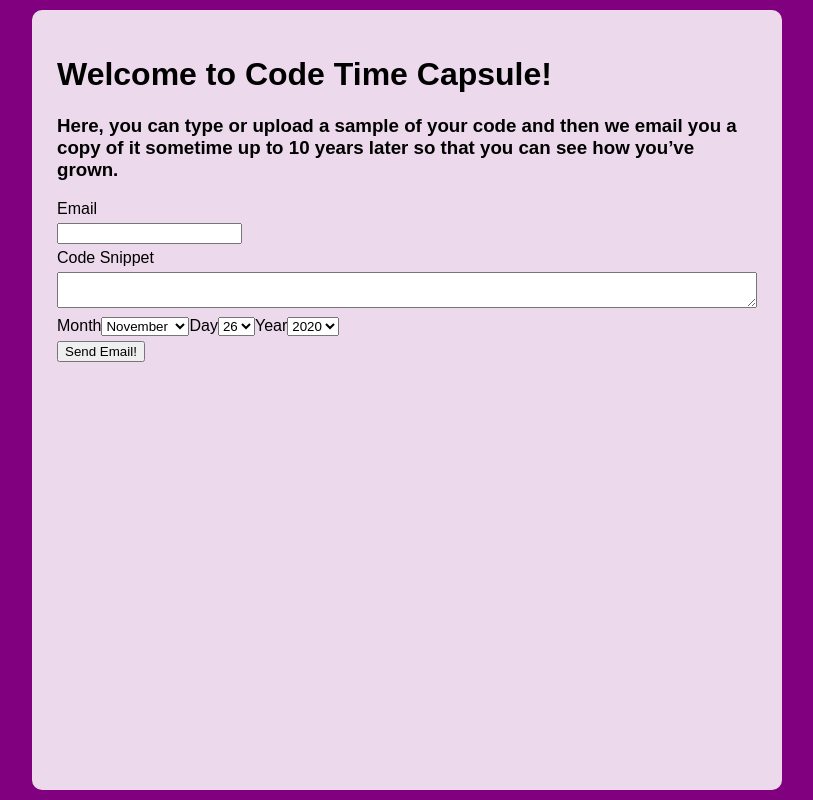
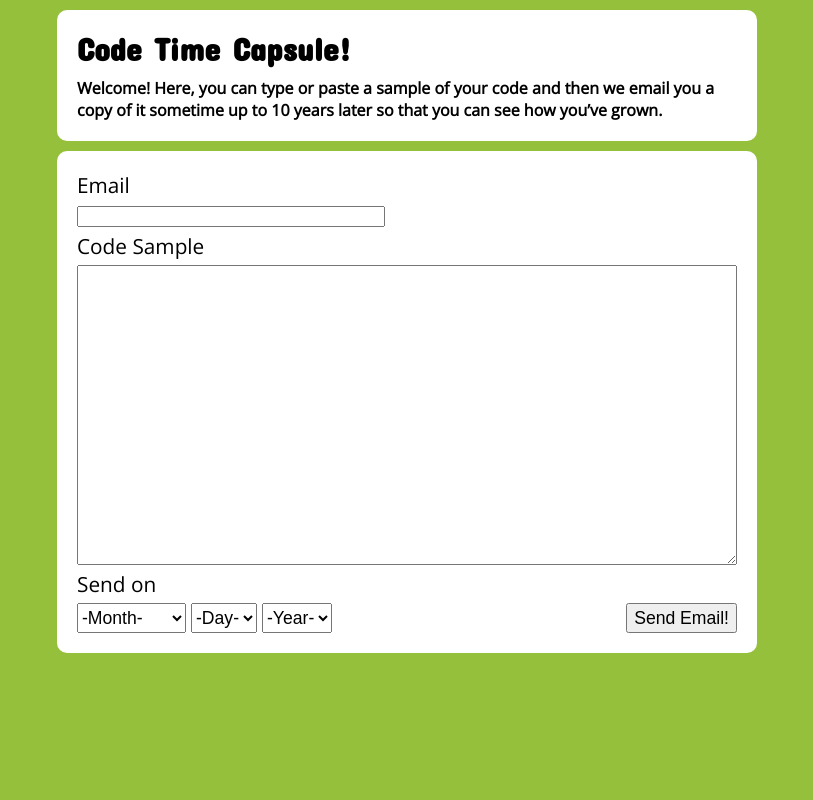
Before and after one commit to LiemKN/project_2_client, a React (Create React App) app: page / in a window 1280 px wide. Shown: the whole page, without its empty margins (233-1046 px from the left). Built offline with nearby package versions, Linux system fonts and the light colour scheme.

Commit message:
UI styling changes

```diff
--- a/public/index.html
+++ b/public/index.html
@@ -1,14 +1,14 @@
 <!DOCTYPE html>
 <html lang="en">
+
 <head>
   <meta charset="utf-8" />
   <link rel="icon" href="%PUBLIC_URL%/favicon.ico" />
+  <link rel="preconnect" href="https://fonts.gstatic.com">
+  <link href="https://fonts.googleapis.com/css2?family=Concert+One&family=Open+Sans&display=swap" rel="stylesheet">
   <meta name="viewport" content="width=device-width, initial-scale=1" />
   <meta name="theme-color" content="#000000" />
-    <meta
-      name="description"
-      content="Web site created using create-react-app"
-    />
+  <meta name="description" content="Web site created using create-react-app" />
   <link rel="apple-touch-icon" href="%PUBLIC_URL%/logo192.png" />
   <!--
       manifest.json provides metadata used when your web app is installed on a
@@ -26,6 +26,7 @@
     -->
   <title>React App</title>
 </head>
+
 <body>
   <noscript>You need to enable JavaScript to run this app.</noscript>
   <div id="root"></div>
@@ -40,4 +41,5 @@
       To create a production bundle, use `npm run build` or `yarn build`.
     -->
 </body>
+
 </html>
--- a/src/App.css
+++ b/src/App.css
@@ -1,5 +1,8 @@
-.emailform-root {
-  background-color: purple;
+/* font-family: 'Concert One', cursive;
+font-family: 'Open Sans', sans-serif; */
+
+.code-time-capsule-root {
+  background-color: rgb(148, 192, 59);
   height: 100vh;
   display: flex;
   flex-direction: row;
@@ -7,25 +10,100 @@
 }
 
 .chester {
-  padding: 25px;
-  background-color: rgba(255,255,255,0.85);
+  padding: 10px 0 25px 0;
   border-radius: 10px;
-  margin: 10px;
   max-width: 700px;
   flex-grow: 1;
   flex-basis: 0;
-  font-family: 'Source Sans Pro', sans-serif;
+  font-family: 'Open Sans', sans-serif;
 }
 
-.email-input > p, .code-input > p {
+.emailform-heading, .emailform, .email-to-display {
+  background-color: white;
+  color: black;
+  border-radius: 10px;
+  padding: 20px;
+}
+
+.emailform-heading {
+  margin-bottom: 10px;
+}
+
+.emailform-heading > h1 {
+  font-family: 'Concert One', cursive;
+  margin: 0 0 10px 0;
+}
+
+.email-to-display > h1 {
+  font-family: 'Open Sans', sans-serif;
+  margin: 0 0 10px 0;
+}
+
+.emailform-heading > h4 {
+  margin: 0;
+}
+
+.email-input > p {
+  font-size: 1.3em;
+  margin: 0 0 5px 0;
+}
+
+.email-input > input {
+  width: 100%;
+  max-width: 300px;
+}
+
+.code-input > p {
+  font-size: 1.3em;
   margin: 5px 0;
+}
+
+.send-date > p {
+  font-size: 1.3em;
+  margin: 0 0 5px 0;
+}
+
+.send-date {
+  position: relative;
 }
 
 textarea {
   width: 100%;
+  height: 300px;
   box-sizing: border-box;
 }
 
-.send-date {
-  margin: 5px 0;
+.select {
+  font-size: 1.1em;
 }
+
+.month-selection {
+  height: 30px;
+}
+
+.day-selection, .year-selection {
+  height: 30px;
+  margin-left: 5px;
+}
+
+.send-button {
+  position: absolute;
+  right: 0;
+  height: 30px;
+  font-size: 1.1em;
+}
+
+@media (max-width: 720px) {
+  .chester {
+    padding: 0 0 25px 0;
+  }
+
+  .emailform-heading {
+    margin: 0;
+  }
+
+  .emailform-heading, .emailform, .email-to-display {
+    border-radius: 0;
+    background-color: rgb(148, 192, 59);
+  }
+}
--- a/src/App.js
+++ b/src/App.js
@@ -8,7 +8,7 @@ function App() {
   const emailToDisplay = useSelector(state => state.emailToDisplay);
 
   return (
-    <div className="emailform-root">
+    <div className="code-time-capsule-root">
       <aside className="lefter"></aside>
       <div className="chester">
         <Emailform emailToDisplay={emailToDisplay} />
--- a/src/Emailform.js
+++ b/src/Emailform.js
@@ -2,11 +2,6 @@ import React, { useState } from 'react';
 import { useDispatch } from 'react-redux';
 import { sendEmail } from './actions';
 import { Thanks } from './Thanks';
-
-const date = new Date();
-const year = date.getFullYear();
-const month = date.getMonth() + 1;
-const day = date.getDate();
 
 export function Emailform(props) {
   const emailToDisplay = props.emailToDisplay;
@@ -27,20 +22,24 @@ export function Emailform(props) {
     );
   } else {
     return (
+      <div className="emailform-root">
+        <div className="emailform-heading">
+          <h1>Code Time Capsule!</h1>
+          <h4>Welcome! Here, you can type or paste a sample of your code and then we email you a copy of it sometime up to 10 years later so that you can see how you’ve grown. </h4>
+        </div>
         <div className="emailform">
-        <h1>Welcome to Code Time Capsule!</h1>
-        <h3>Here, you can type or upload a sample of your code and then we email you a copy of it sometime up to 10 years later so that you can see how you’ve grown. </h3>
           <div className="email-input">
             <p>Email</p>
             <input type="text" onChange={e => { String(setEmail(e.target.value)) }} />
           </div>
           <div className="code-input">
-          <p>Code Snippet</p>
-          <textarea onChange={e => { String(setCode(e.target.value)) }} />
+            <p>Code Sample</p>
+            <textarea rows onChange={e => { String(setCode(e.target.value)) }} />
           </div>
           <div className="send-date">
-          <span>Month</span>
-          <select className="month-selection" value={month} onChange={e => { parseInt(setMonth(e.target.value)) }} >
+            <p>Send on</p>
+            <select className="month-selection select" onChange={e => { parseInt(setMonth(e.target.value)) }} >
+              <option>-Month-</option>
               <option value={1}>January</option>
               <option value={2}>February</option>
               <option value={3}>March</option>
@@ -54,8 +53,8 @@ export function Emailform(props) {
               <option value={11}>November</option>
               <option value={12}>December</option>
             </select>
-          <span>Day</span>
-          <select className="day-selection" value={day} onChange={e => { parseInt(setDay(e.target.value)) }} >
+            <select className="day-selection select" onChange={e => { parseInt(setDay(e.target.value)) }} >
+              <option>-Day-</option>
               <option value={1}>1</option>
               <option value={2}>2</option>
               <option value={3}>3</option>
@@ -88,8 +87,8 @@ export function Emailform(props) {
               <option value={30}>30</option>
               <option value={31}>31</option>
             </select>
-          <span>Year</span>
-          <select className="year-selection" value={year} onChange={e => { parseInt(setYear(e.target.value)) }} >
+            <select className="year-selection select" onChange={e => { parseInt(setYear(e.target.value)) }} >
+              <option>-Year-</option>
               <option value={2020}>2020</option>
               <option value={2021}>2021</option>
               <option value={2022}>2022</option>
@@ -102,8 +101,9 @@ export function Emailform(props) {
               <option value={2029}>2029</option>
               <option value={2030}>2030</option>
             </select>
+            <button className="send-button" onClick={onSend}>Send Email!</button>
           </div>
-        <button onClick={onSend}>Send Email!</button>
+        </div>
       </div>
     );
   }
```
Also changed, not shown: 1 other file (tests, documents, lock files or other folders). Lines whose indentation alone changed are shown as unchanged.
